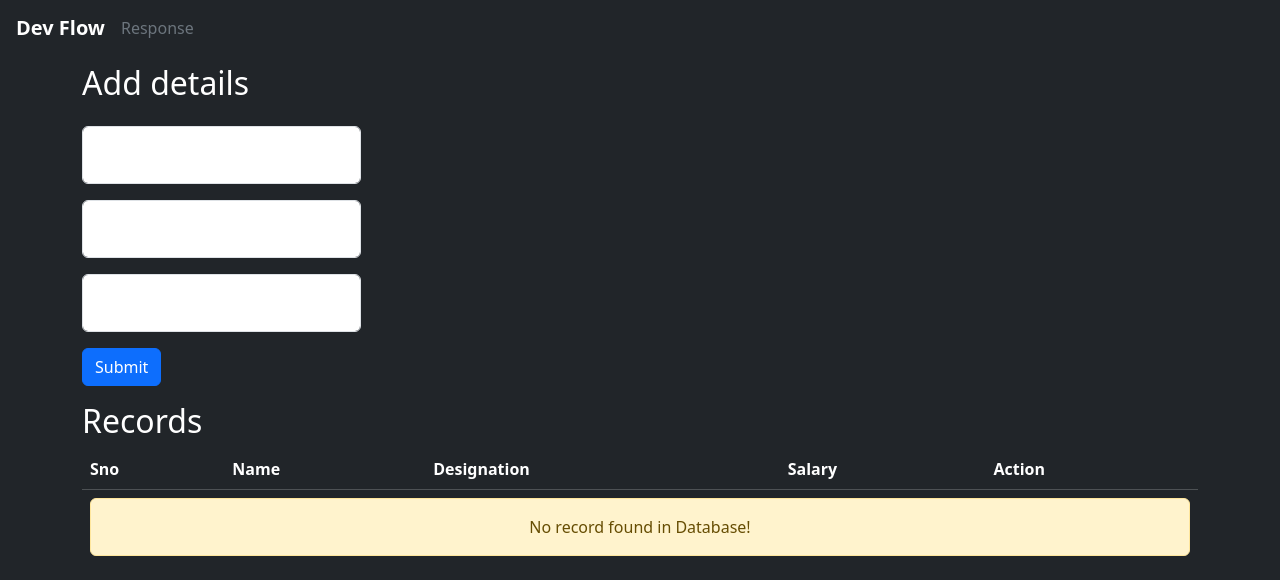
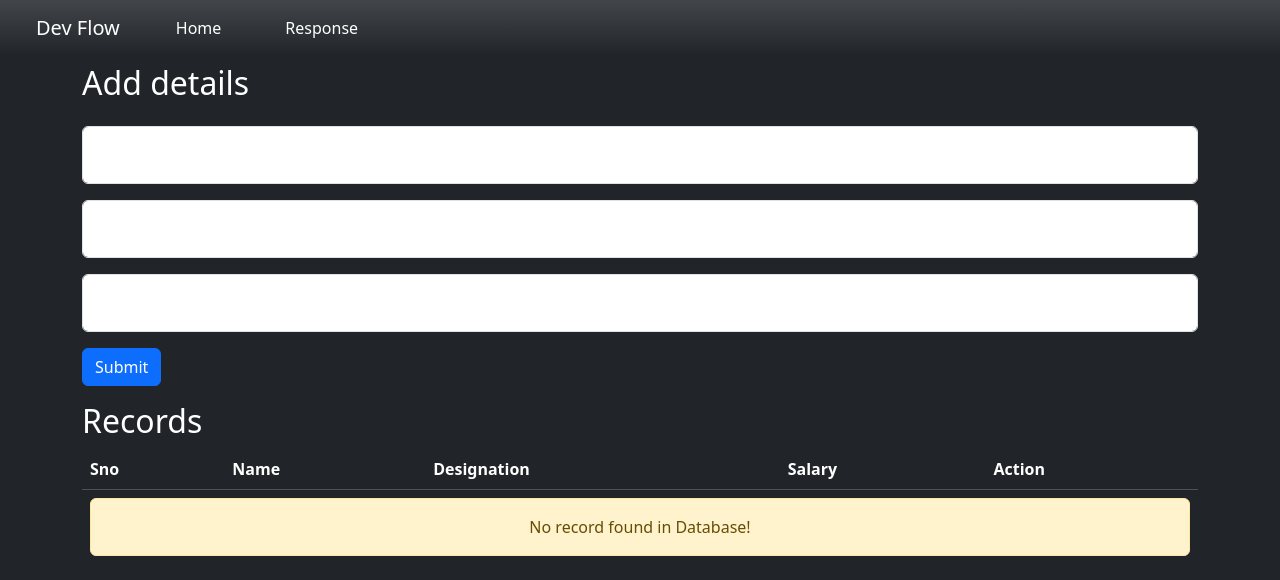
Before and after one commit to skmirajulislam/flask-employee-app, a Flask app: page / in a window 1280 px wide. Shown: the top 580 px of the page. Run offline with Flask 3, Linux system fonts and the light colour scheme.

Commit message:
version update

```diff
--- a/app.py
+++ b/app.py
@@ -79,7 +79,7 @@ def details():
         ]
         return render_template('response.html', data=employees_list)
     else:
-        return render_template('response.html', data={'message': 'No employees found'})
+        return render_template('error.html')
 
 
 if __name__ == '__main__':
--- a/templates/index.html
+++ b/templates/index.html
@@ -10,20 +10,35 @@
     <link href="https://cdn.jsdelivr.net/npm/bootstrap@5.3.3/dist/css/bootstrap.min.css" rel="stylesheet"
         integrity="sha384-QWTKZyjpPEjISv5WaRU9OFeRpok6YctnYmDr5pNlyT2bRjXh0JMhjY6hW+ALEwIH" crossorigin="anonymous">
 
-    <link rel="icon" href="../static/favicon.ico" sizes="any" />
+    <link rel="icon" href="../static/favicon/favicon.ico" sizes="any" />
 
     <!-- Apple Touch Icon -->
-    <link rel="apple-touch-icon" href="../static/apple-touch-icon.png" />
+    <link rel="apple-touch-icon" href="../static/favicon/apple-touch-icon.png" />
 
     <!-- Android Chrome Icons -->
-    <link rel="icon" type="image/png" sizes="192x192" href="../static/android-chrome-192x192.png">
-    <link rel="icon" type="image/png" sizes="512x512" href="../static/android-chrome-512x512.png">
+    <link rel="icon" type="image/png" sizes="192x192" href="../static/favicon/android-chrome-192x192.png">
+    <link rel="icon" type="image/png" sizes="512x512" href="../static/favicon/android-chrome-512x512.png">
 </head>
 
 <body class="p-3 mb-2 bg-dark text-white">
-    <nav class="navbar navbar-expand-lg navbar-dark bg-dark fixed-top w-100">
-        <b class="navbar-brand mx-3">Dev Flow</b>
-        <a class="nav-link text-secondary" href="/show">Response</a>
+    <nav class="navbar navbar-expand-lg bg-dark bg-gradient fixed-top w-100">
+        <div class="container-fluid">
+            <a class="navbar-brand mx-4 text-white" href="#">Dev Flow</a>
+            <button class="navbar-toggler bg-secondary" type="button" data-bs-toggle="collapse" data-bs-target="#navbarNav"
+                aria-controls="navbarNav" aria-expanded="false" aria-label="Toggle navigation">
+                <span class="navbar-toggler-icon"></span>
+            </button>
+            <div class="collapse navbar-collapse" id="navbarNav">
+                <ul class="navbar-nav">
+                    <li class="nav-item">
+                        <a class="nav-link active mx-4 text-white" aria-current="page" href="/">Home</a>
+                    </li>
+                    <li class="nav-item">
+                        <a class="nav-link mx-4 text-white" href="/show">Response</a>
+                    </li>
+                </ul>
+            </div>
+        </div>
     </nav>
 
     <!-- This block will be replaced by child templates -->
--- a/templates/insert.html
+++ b/templates/insert.html
@@ -4,18 +4,18 @@
 <div class="container mt-5">
     <h2 class="mb-4">Add details</h2>
     <form action="/" method="POST">
-        <div class="form-floating mb-3 w-25">
+        <div class="form-floating mb-3">
             <input type="text" class="form-control" id="floatingName" placeholder="John Doe" name="name" required>
             <label for="floatingName">Name</label>
         </div>
 
-        <div class="form-floating mb-3 w-25">
+        <div class="form-floating mb-3">
             <input type="text" class="form-control" id="floatingDesignation" placeholder="Designation" name="designation"
                 required>
             <label for="floatingDesignation">Designation</label>
         </div>
 
-        <div class="form-floating mb-3 w-25">
+        <div class="form-floating mb-3">
             <input type="number" class="form-control" id="floatingSalary" placeholder="Salary" name="salary" required>
             <label for="floatingSalary">Salary</label>
         </div>
--- a/templates/update.html
+++ b/templates/update.html
@@ -23,19 +23,19 @@
     </table>
 
     <form action="/update/{{ details.id }}" method="POST">
-        <div class="form-floating mb-3 w-25">
+        <div class="form-floating mb-3">
             <input type="text" class="form-control" id="floatingName" placeholder="John Doe" name="name"
                 value="{{ details.name }}" required>
             <label for="floatingName">Name</label>
         </div>
 
-        <div class="form-floating mb-3 w-25">
+        <div class="form-floating mb-3">
             <input type="text" class="form-control" id="floatingDesignation" placeholder="Designation"
                 name="designation" value="{{ details.designation }}" required>
             <label for="floatingDesignation">Designation</label>
         </div>
 
-        <div class="form-floating mb-3 w-25">
+        <div class="form-floating mb-3">
             <input type="number" class="form-control" id="floatingSalary" placeholder="Salary" name="salary"
                 value="{{ details.salary }}" required>
             <label for="floatingSalary">Salary</label>
```
Also changed, not shown: static/css/error.css (added, +39 -0 lines), templates/error.html (added, +36 -0 lines), README.md, static/favicon/android-chrome-192x192.png (renamed from static/android-chrome-192x192.png), static/favicon/android-chrome-512x512.png (renamed from static/android-chrome-512x512.png), static/favicon/apple-touch-icon.png (renamed from static/apple-touch-icon.png), static/favicon/favicon.ico (renamed from static/favicon.ico).
